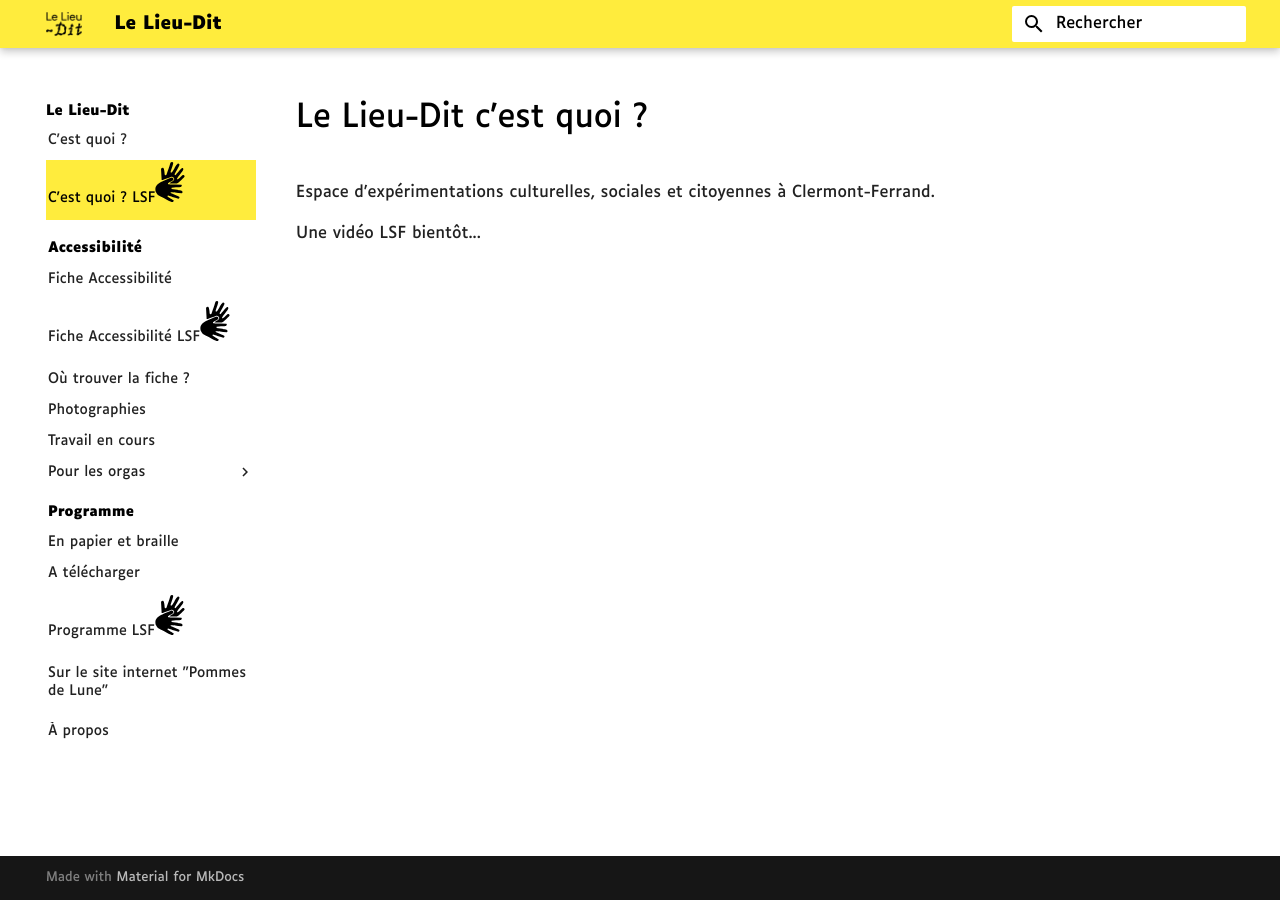
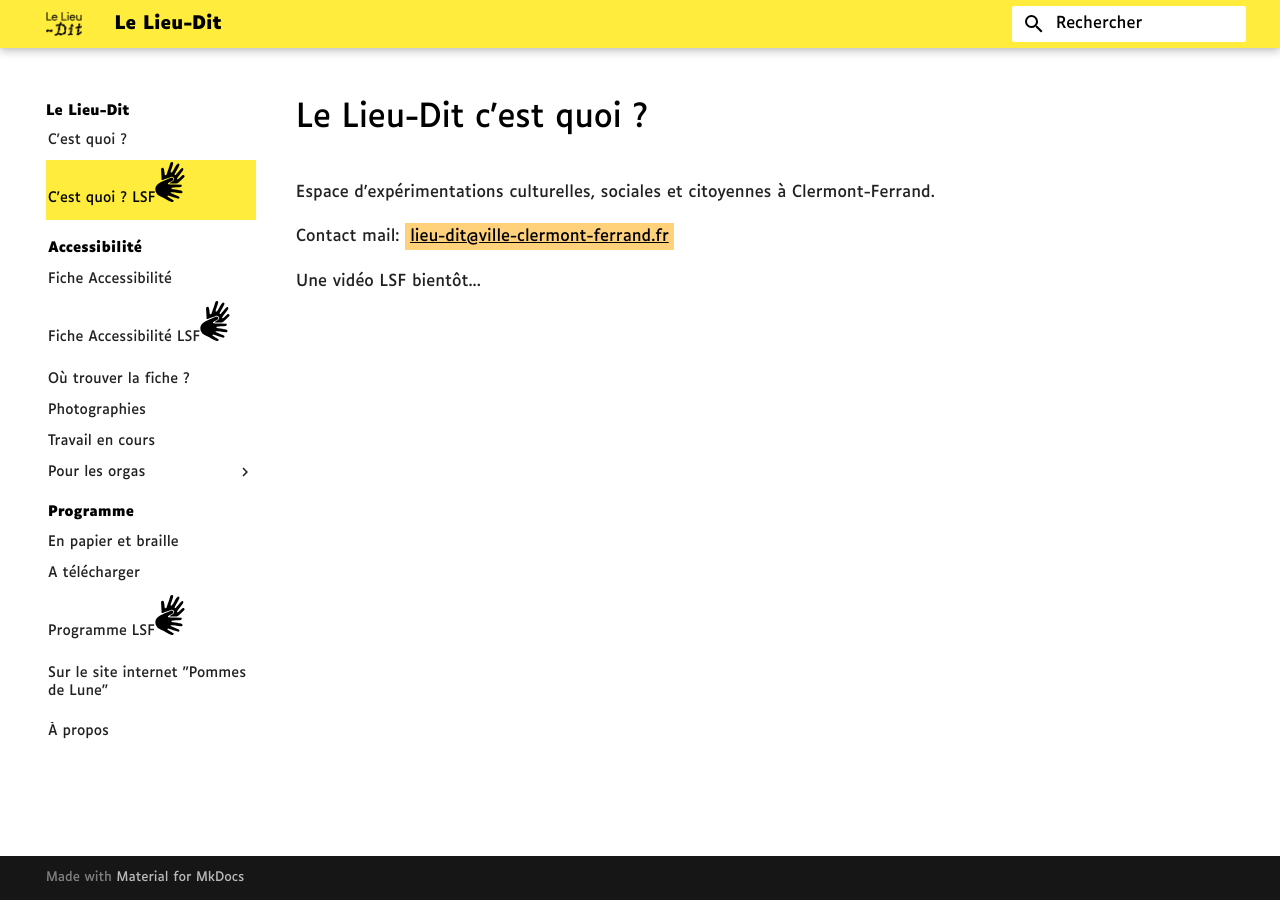
Before and after one commit to Lieu-Dit/web, an MkDocs documentation site: the page built from docs/index-lsf.md, in a window 1280 px wide. Built offline with MkDocs 1.6.1 and Material for MkDocs 9.7.7, drawn with Linux system fonts in a browser that asks for light colours.

Commit message:
rename index-lsf page

```diff
--- a/docs/lieu-dit-lsf.md
+++ b/docs/index-lsf.md
@@ -2,4 +2,6 @@
 
 Espace d'expérimentations culturelles, sociales et citoyennes à Clermont-Ferrand.
 
+Contact mail: [lieu-dit@ville-clermont-ferrand.fr](mailto:lieu-dit@ville-clermont-ferrand.fr)
+
 Une vidéo LSF bientôt...
--- a/mkdocs.yml
+++ b/mkdocs.yml
@@ -22,7 +22,7 @@
 
 nav:
   - C'est quoi ?: index.md
-  - <span class="lsf braille">C'est quoi ? LSF</span>: lieu-dit-lsf.md
+  - <span class="lsf braille">C'est quoi ? LSF</span>: index-lsf.md
   - Accessibilité:
     - Fiche Accessibilité: access.md
     - <span class="lsf">Fiche Accessibilité LSF</span>: access-lsf.md
```
